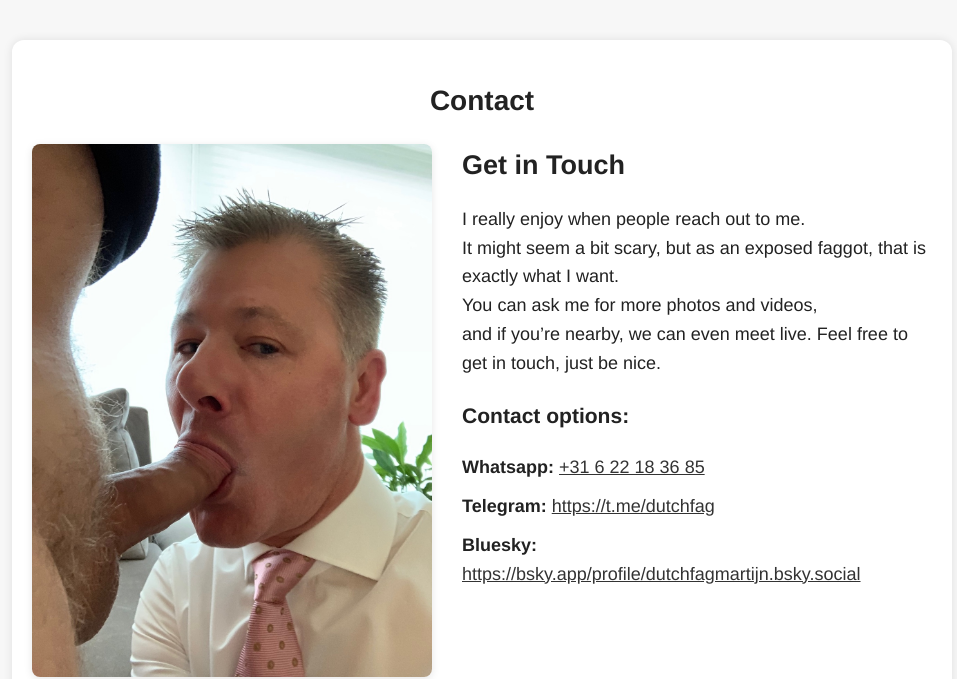
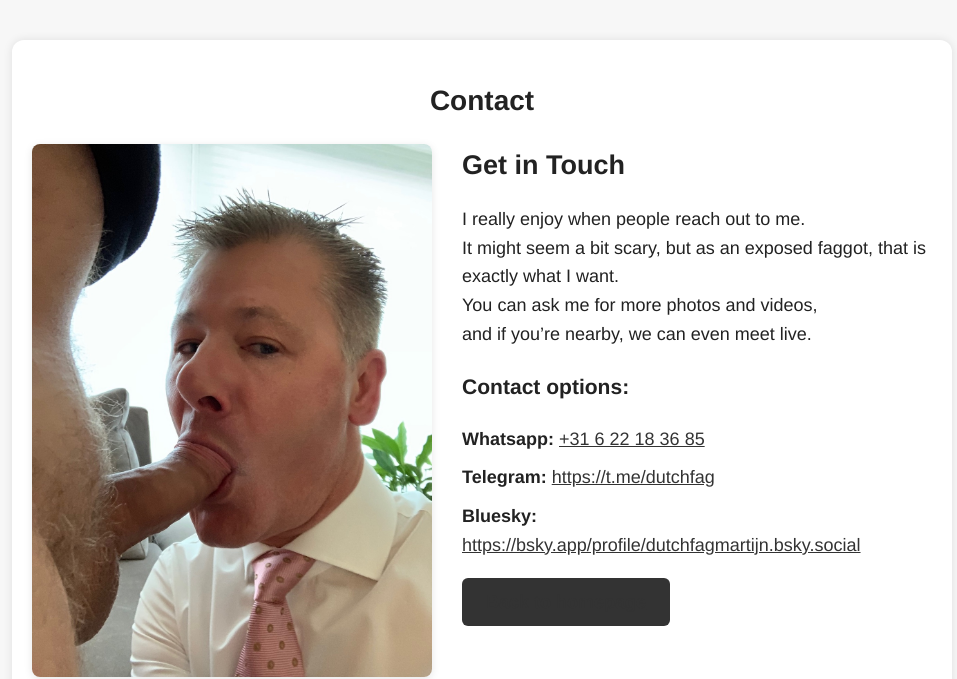
Before and after one commit to dutchfagmartijn/dutchfagmartijn, a plain HTML site: page contact.html in a window 1280 px wide. Shown: the top 679 px of the page, without its empty margins (158-1115 px from the left). Drawn offline with Linux system fonts and the light colour scheme.

Commit message:
Add files via upload

```diff
--- a/contact.html
+++ b/contact.html
@@ -33,7 +33,7 @@
           I really enjoy when people reach out to me.<br />
           It might seem a bit scary, but as an exposed faggot, that is exactly what I want.<br />
           You can ask me for more photos and videos,<br />
-          and if you’re nearby, we can even meet live. Feel free to get in touch, just be nice.
+          and if you’re nearby, we can even meet live.
         </p>
 
         <h3>Contact options:</h3>
@@ -42,6 +42,8 @@
           <li><strong>Telegram:</strong> <a href="https://t.me/dutchfag" target="_blank" rel="noopener">https://t.me/dutchfag</a></li>
           <li><strong>Bluesky:</strong> <a href="https://bsky.app/profile/dutchfagmartijn.bsky.social" target="_blank" rel="noopener">https://bsky.app/profile/dutchfagmartijn.bsky.social</a></li>
         </ul>
+
+        <a href="index.html" class="button">Back to homepage</a>
       </div>
     </div>
 
```
